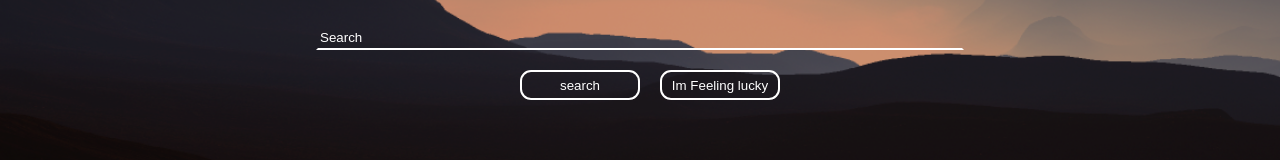
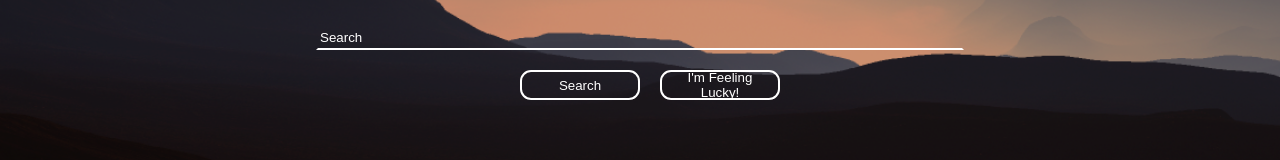
Before and after one commit to SchoolOfCode/w8_d5-hackathon_react-app-with-api-data-theagilesloth, a React (Create React App) app: page / in a window 1280 px wide. Shown: the part 412-572 px from the top of the page. Built offline with nearby package versions, Linux system fonts and the light colour scheme.

Commit message:
fixed some typos and added error pg

```diff
--- a/src/layouts/home/home.component.jsx
+++ b/src/layouts/home/home.component.jsx
@@ -22,13 +22,13 @@ export function HomeLayout({ className }) {
         <div id="btn-wrapper">
           <Buttons className="search-btn">
             <Link className="link" to={`/results/${searchValue}`}>
-                     search
+              Search
             </Link>
           </Buttons>
 
           <Buttons className="search-btn ">
-                  <Link className="link" to={`/`} >
-                     Im Feeling lucky
+            <Link className="link" to={`/`}>
+              I'm Feeling Lucky!
             </Link>
           </Buttons>
         </div>
--- a/src/layouts/results/results.component.jsx
+++ b/src/layouts/results/results.component.jsx
@@ -4,22 +4,28 @@ import { Card } from "../../components/card/card.component";
 
 export function ResultsLayout({ className }) {
   const [images, setImages] = useState([]);
+  const [noData, setNoData] = useState(false);
   useEffect(() => {
     const query = window.location.href.split("/")[4];
     const url = `https://pixabay.com/api/?key=${process.env.REACT_APP_API_KEY}&q=${query}`;
     const fetchData = async () => {
       const res = await fetch(url);
       const data = await res.json();
-      console.log(data);
       setImages(data.hits);
+
+      if (data.hits.length === 0) {
+        setNoData(true);
+      }
     };
 
-    console.log(process.env.REACT_APP_API_KEY);
     fetchData();
-  });
+  }, []);
 
   return (
     <div className={className} id="results">
+      {noData && (
+        <h1 className="error">Sorry, this search term yielded no results.</h1>
+      )}
       {images.map((image) => {
         return <Card image={image} key={image.id} />;
       })}
--- a/src/layouts/results/results.style.css
+++ b/src/layouts/results/results.style.css
@@ -5,3 +5,6 @@
   flex-wrap: wrap;
   padding: 20px;
 }
+.error {
+  color: black;
+}
```
Lines whose indentation alone changed are shown as unchanged.
